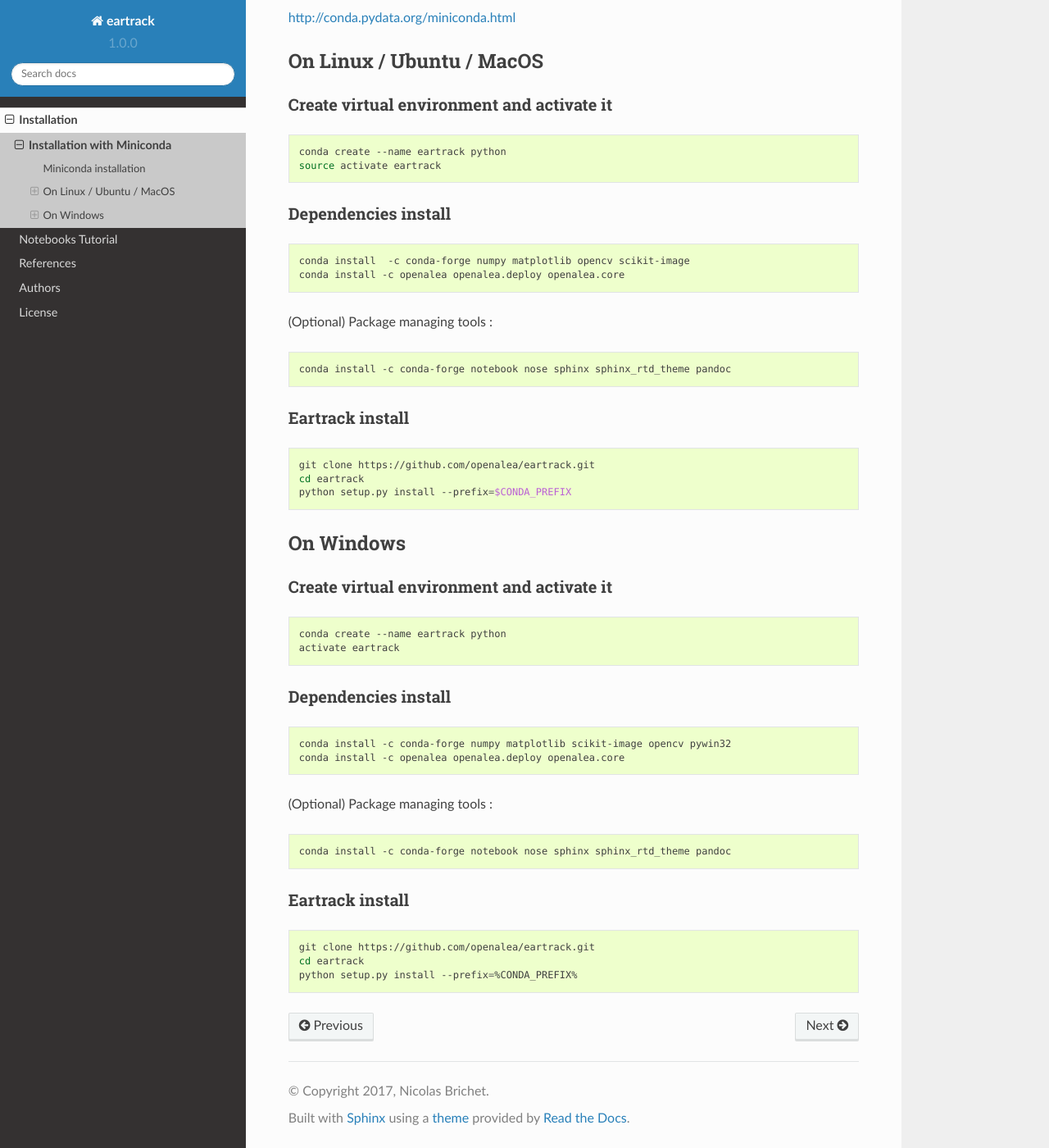
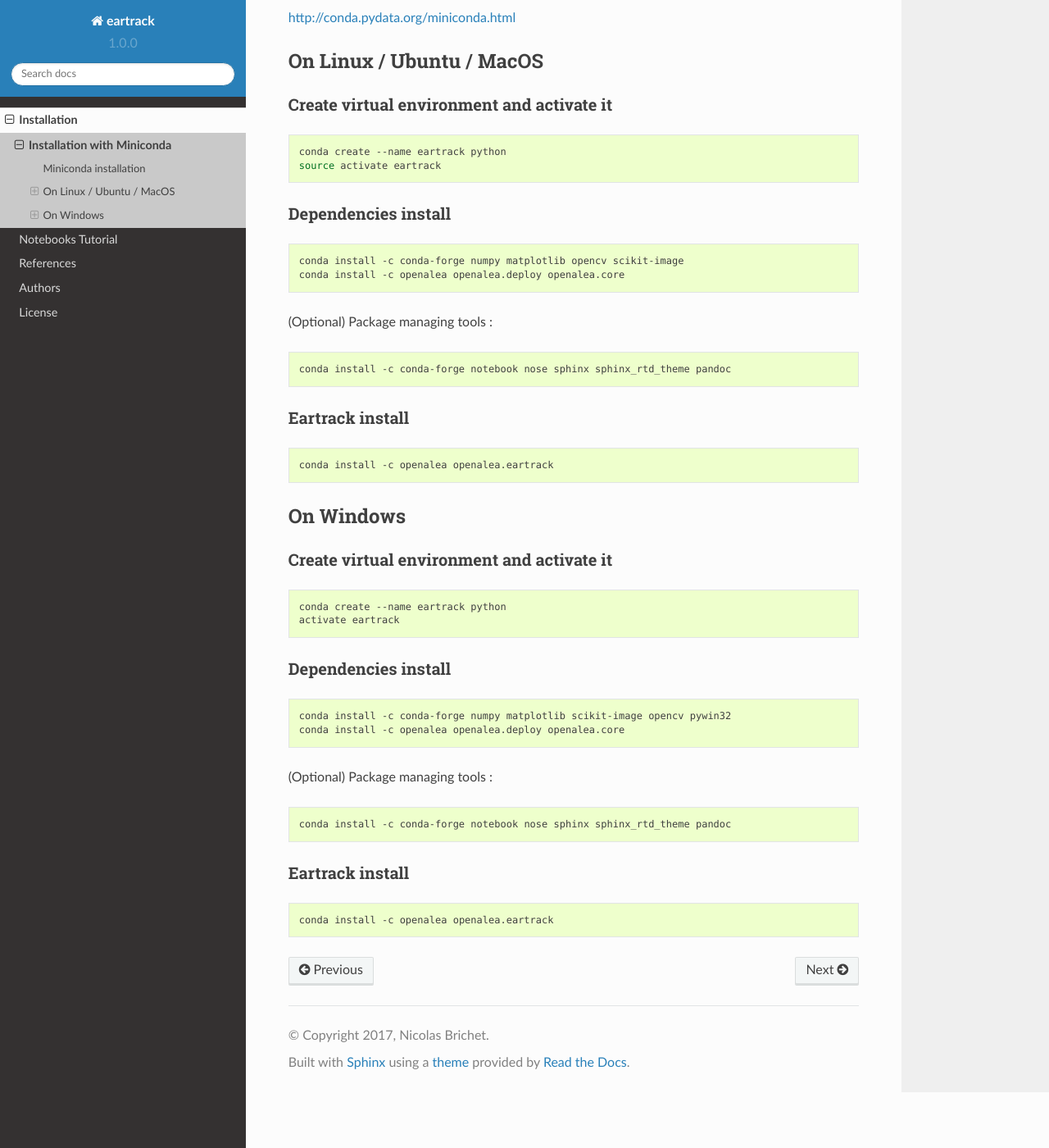
Before and after one commit to openalea/eartrack, a Sphinx documentation site: the page built from doc/source/install/installation_with_miniconda.rst, in a window 1280 px wide and 1400 px high, scrolled down 254 px. Shown: the whole window at 82% size. Built offline with Sphinx 7.4.7 and the Read the Docs theme 2.0.0, drawn with Linux system fonts in a browser that asks for light colours; formulas are drawn with MathJax 3; pages that are not in the unit, such as notebooks, are missing from menus.

Commit message:
Update installation_with_miniconda.rst

```diff
--- a/doc/source/install/installation_with_miniconda.rst
+++ b/doc/source/install/installation_with_miniconda.rst
@@ -25,7 +25,7 @@
 
 .. code:: shell
 
-    conda install  -c conda-forge numpy matplotlib opencv scikit-image
+    conda install -c conda-forge numpy matplotlib opencv scikit-image
     conda install -c openalea openalea.deploy openalea.core
 
 (Optional) Package managing tools :
@@ -40,9 +40,7 @@
 
 .. code:: shell
 
-    git clone https://github.com/openalea/eartrack.git
-    cd eartrack
-    python setup.py install --prefix=$CONDA_PREFIX
+    conda install -c openalea openalea.eartrack
 
 On Windows
 ----------
@@ -75,6 +73,4 @@
 
 .. code:: shell
 
-    git clone https://github.com/openalea/eartrack.git
-    cd eartrack
-    python setup.py install --prefix=%CONDA_PREFIX%
+    conda install -c openalea openalea.eartrack
```
